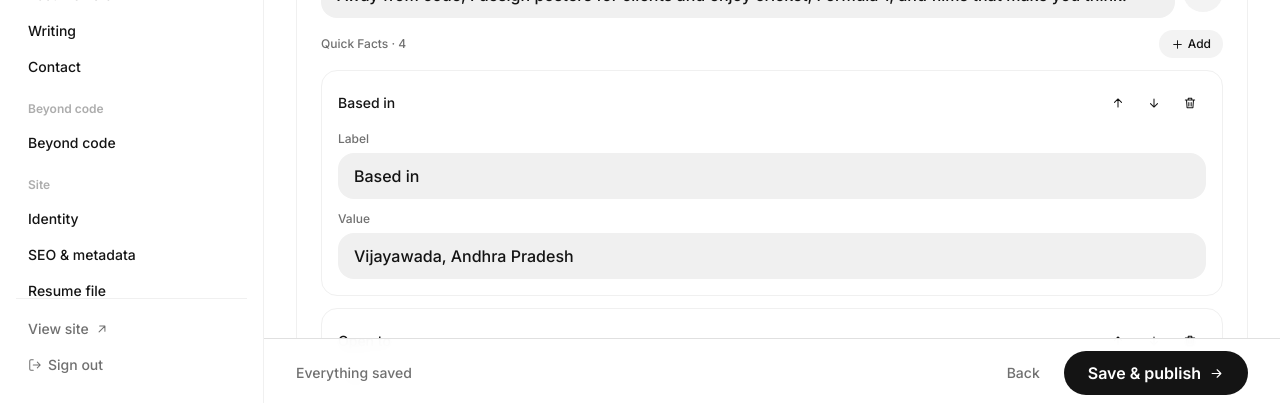
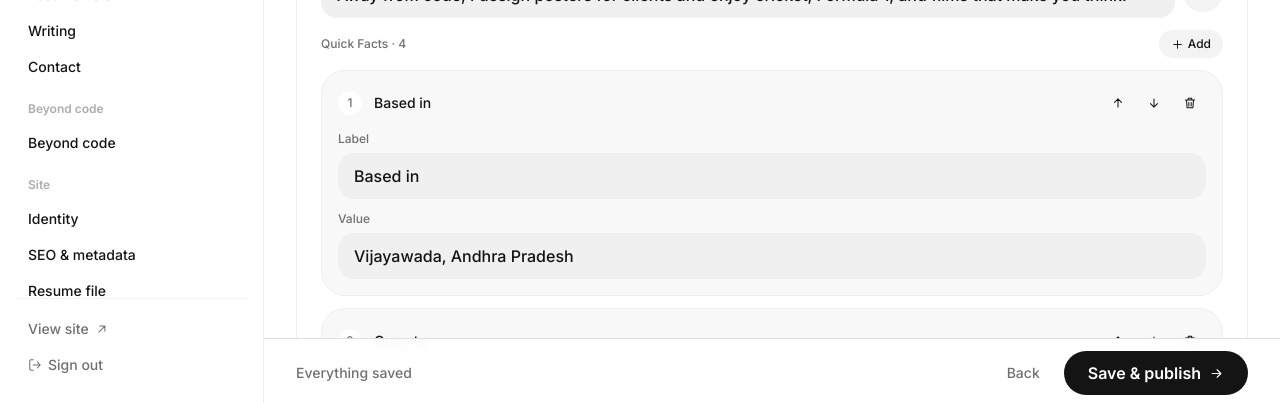
Before and after one commit to rahulthota21/portfolio, a Next.js app: page /jackal/edit/about in a window 1280 px wide. Shown: the part 393-796 px from the top of the page. Built offline with nearby package versions, Linux system fonts and the light colour scheme; no server answers; the database is empty.

Commit message:
feat: caption and image upload for every favourite item
Favourite items only showed a title before, so there was no way to
attach pictures to movies, people or designs. Every item now shows
Title, Caption and Image fields, and the Image field has a one-click
upload with a live thumbnail preview.

```diff
--- a/src/app/jackal/edit/[key]/page.tsx
+++ b/src/app/jackal/edit/[key]/page.tsx
@@ -1,19 +1,35 @@
 import { notFound } from 'next/navigation';
 import { AdminShell } from '@/components/admin/AdminShell';
 import { SectionEditor } from '@/components/admin/SectionEditor';
-import type { SiteContent } from '@/data/types';
+import type { Personal, SiteContent } from '@/data/types';
 import { getContentFresh } from '@/lib/content';
 import { SECTION_META } from '@/lib/sections';
 import { createSupabaseServerClient, supabaseConfigured } from '@/lib/supabase/server';
 
 export const dynamic = 'force-dynamic';
 
+/**
+ * Favourite items may predate the image/caption fields. Filling them in here
+ * guarantees every item shows its Title, Caption and Image (upload) controls.
+ */
+function normalizeForEditing(key: keyof SiteContent, value: SiteContent[keyof SiteContent]) {
+  if (key !== 'personal') return value;
+  const p = value as Personal;
+  return {
+    ...p,
+    sections: p.sections.map((s) => ({
+      ...s,
+      items: s.items.map((it) => ({ caption: '', image: '', ...it })),
+    })),
+  };
+}
+
 export default async function EditSectionPage({ params }: { params: { key: string } }) {
   const meta = SECTION_META.find((s) => s.key === params.key);
   if (!meta) notFound();
 
   const content = await getContentFresh();
-  const value = content[meta.key as keyof SiteContent];
+  const value = normalizeForEditing(meta.key, content[meta.key]);
 
   let email: string | null = null;
   if (supabaseConfigured) {
@@ -29,6 +45,7 @@ export default async function EditSectionPage({ params }: { params: { key: strin
       <SectionEditor
         sectionKey={meta.key}
         label={meta.label}
+        description={meta.description}
         initial={value as never}
         live={supabaseConfigured}
       />
--- a/src/components/admin/FieldEditor.tsx
+++ b/src/components/admin/FieldEditor.tsx
@@ -42,6 +42,7 @@ function MediaInput({
 }) {
   const [busy, setBusy] = useState(false);
   const [msg, setMsg] = useState('');
+  const isImage = !!value && /\.(png|jpe?g|webp|gif|svg|avif)$/i.test(value);
 
   async function handleFile(file: File) {
     setBusy(true);
@@ -53,7 +54,7 @@ function MediaInput({
     setBusy(false);
     if (res.ok && res.url) {
       onChange(res.url);
-      setMsg('Uploaded.');
+      setMsg('Uploaded and attached to this item.');
     } else {
       setMsg(res.message);
     }
@@ -65,7 +66,7 @@ function MediaInput({
         <input
           className="field-input"
           value={value ?? ''}
-          placeholder="/path or https://…"
+          placeholder="/posters/file.jpg or https://…"
           onChange={(e) => onChange(e.target.value)}
         />
         <label className="pill-outline shrink-0 cursor-pointer">
@@ -73,18 +74,24 @@ function MediaInput({
           {busy ? 'Uploading…' : 'Upload'}
           <input
             type="file"
+            accept="image/*,application/pdf"
             className="hidden"
             onChange={(e) => {
               const f = e.target.files?.[0];
+              e.target.value = '';
               if (f) void handleFile(f);
             }}
           />
         </label>
       </div>
       {msg && <p className="text-caption text-muted">{msg}</p>}
-      {value && /\.(png|jpe?g|webp|gif|svg)$/i.test(value) && (
+      {isImage && (
         // eslint-disable-next-line @next/next/no-img-element
-        <img src={value} alt="" className="h-24 w-auto rounded-sm border border-hairline-soft object-cover" />
+        <img
+          src={value}
+          alt=""
+          className="h-28 w-28 rounded-sm border border-hairline-soft object-cover"
+        />
       )}
     </div>
   );
@@ -239,9 +246,14 @@ export function FieldEditor({
                     (item as Record<string, Json>).year)
                   : null) ?? `Item ${i + 1}`;
               return (
-                <div key={i} className="rounded-sm border border-hairline-soft p-md">
+                <div key={i} className="rounded-md border border-hairline-soft bg-canvas-soft/60 p-md">
                   <div className="mb-sm flex items-center justify-between gap-sm">
-                    <p className="truncate text-body-sm text-ink">{String(heading)}</p>
+                    <p className="flex items-center gap-sm truncate text-body-sm text-ink">
+                      <span className="grid h-6 w-6 shrink-0 place-items-center rounded-full bg-canvas text-caption text-muted">
+                        {i + 1}
+                      </span>
+                      {String(heading)}
+                    </p>
                     <div className="flex shrink-0 items-center gap-1">
                       <button type="button" onClick={() => move(i, -1)} aria-label="Move up" className="grid h-8 w-8 place-items-center rounded-full hover:bg-canvas-soft">
                         <Up width={14} height={14} />
```
